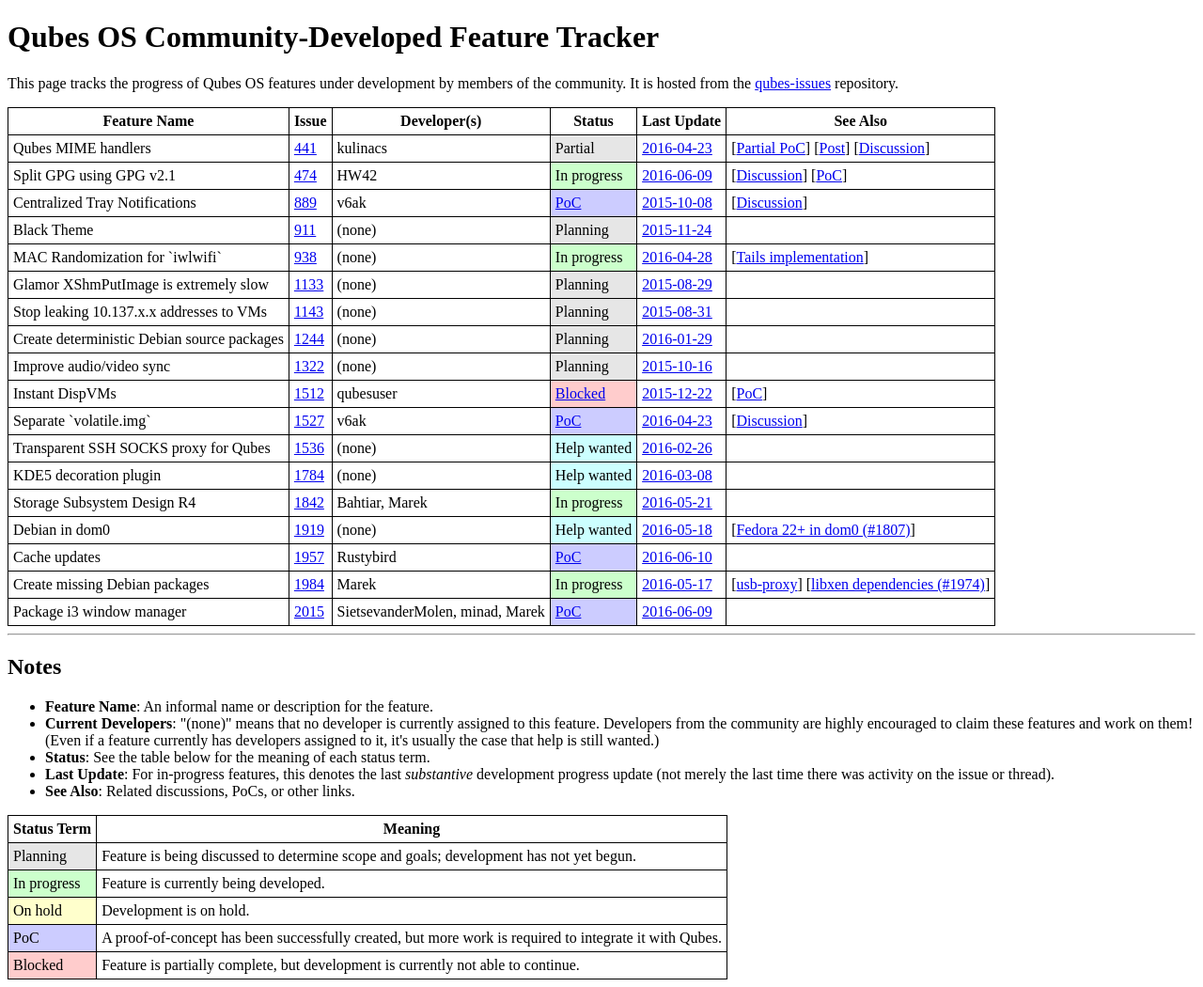
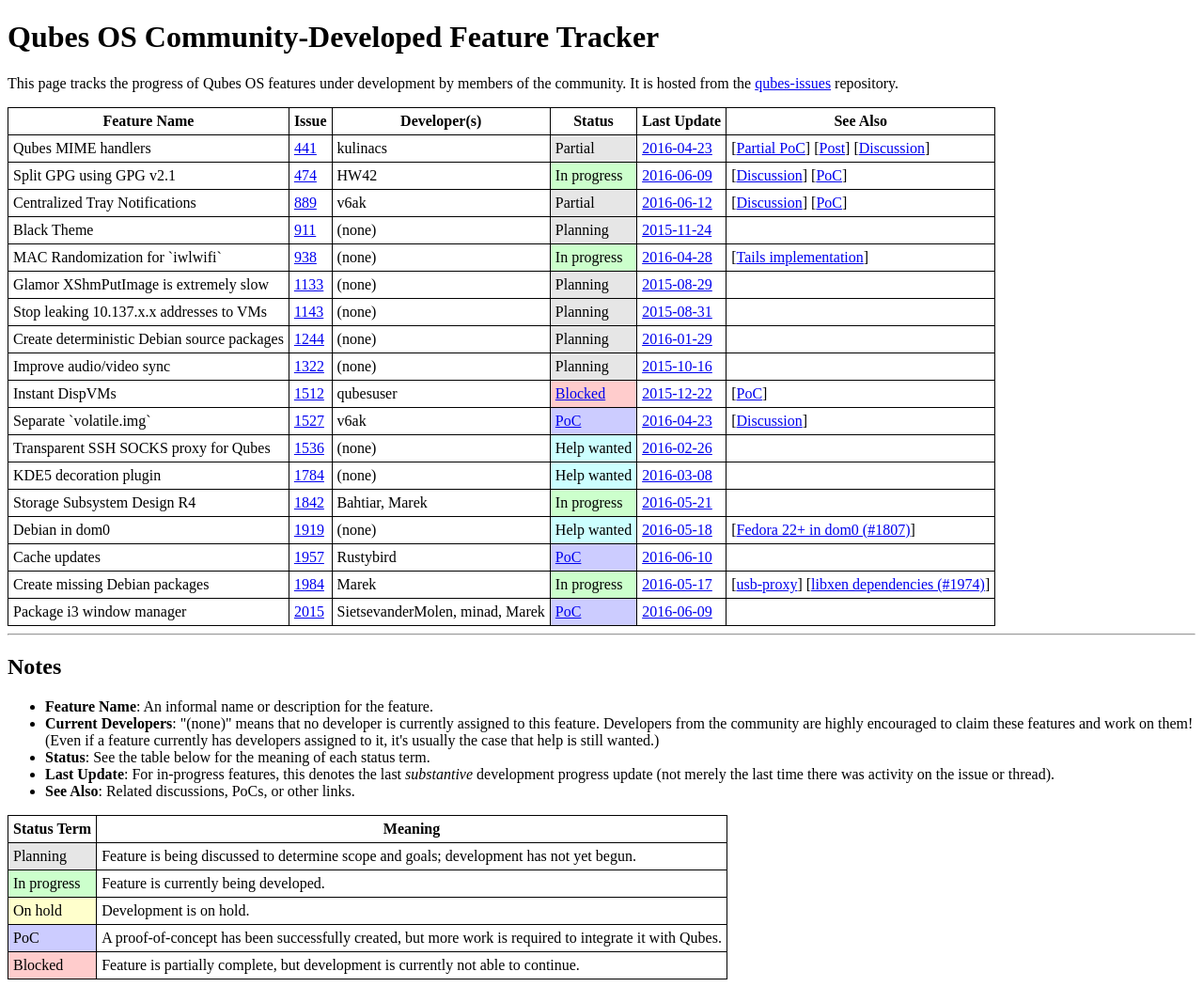
Before and after one commit to QubesOS/qubes-issues, a Jekyll site: the page built from index.md, in a window 1280 px wide. Shown: the whole page at 94% size. Built offline with Jekyll 4.4.1, drawn with Linux system fonts in a browser that asks for light colours.

Commit message:
Update #889 status

```diff
--- a/_data/features.yml
+++ b/_data/features.yml
@@ -14,7 +14,6 @@
     url    : http://theinvisiblethings.blogspot.com/2013/02/converting-untrusted-pdfs-into-trusted.html
   - desc   : Discussion
     url    : https://groups.google.com/d/msgid/qubes-users/dc777e37-a4a2-4ea8-bb80-4b5fb5aceeac%40googlegroups.com
-
 
 - name   : Split GPG using GPG v2.1
   issue  : 474
@@ -35,16 +34,16 @@
   issue  : 889
   devs   : v6ak
   status :
-    term   : PoC
-    url    : https://groups.google.com/d/msg/qubes-devel/1Lzv9SQCzFc/4gKx06iKRD4J
+    term   : Partial
+    url    :
   updated:
-    date   : 2015-10-08
-    url    : https://github.com/QubesOS/qubes-issues/issues/889#issuecomment-146660411
+    date   : 2016-06-12
+    url    : https://github.com/QubesOS/qubes-issues/issues/889#issuecomment-225447245
   info   :
   - desc   : Discussion
     url    : https://groups.google.com/d/topic/qubes-devel/1Lzv9SQCzFc/discussion
-  - desc   :
-    url    :
+  - desc   : PoC
+    url    : https://groups.google.com/d/msg/qubes-devel/1Lzv9SQCzFc/4gKx06iKRD4J
 
 - name   : Black Theme
   issue  : 911
```
